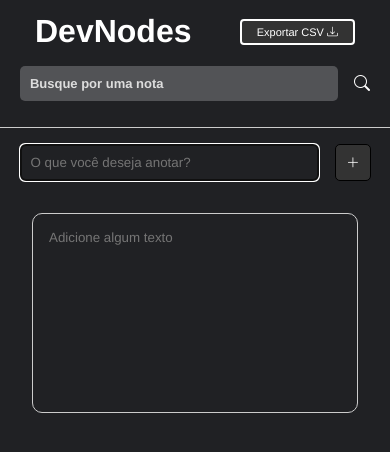
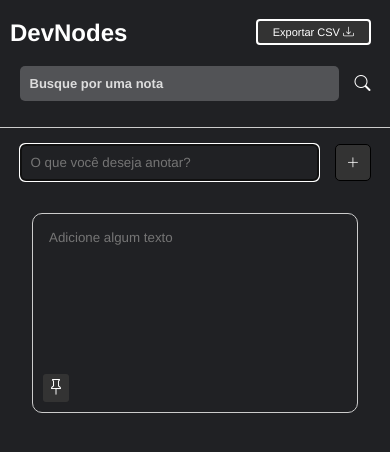
Before and after one commit to ELSON-341/DevNodes, a plain HTML site: page index.html in a window 390 px wide. Both pictures are taken after a click on the button 352 px from the left and 162 px from the top of the page. Drawn offline with nearby package versions, Linux system fonts and the light colour scheme.

Commit message:
fixed note

```diff
--- a/css/queries.css
+++ b/css/queries.css
@@ -1,5 +1,5 @@
 /* Mobile */
-@media(max-width: 680px) {
+@media(max-width: 780px) {
     header {
         height: 8rem;
         position: relative;
@@ -12,7 +12,7 @@
     }
 
     #search-container {
-        min-width: 89.8%;
+        min-width: 60%;
         position: absolute;
         bottom: 10px;
         margin: 1rem auto;
@@ -40,3 +40,27 @@
         grid-template-columns: repeat(auto-fill, 100%);
     }
 }
+
+@media(max-width: 400px) {
+    header {
+        padding: 0 5px;
+    }
+
+    header h1 {
+        font-size: 1.5rem;
+        position: absolute;
+        top: 15%;
+        left: 10px;
+    }
+
+    #search-container {
+        width: 90%;
+    }
+
+    #exports-notes {
+        font-size: 11px;
+        position: absolute;
+        top: 15%;
+        right: 19px;
+    }
+}
--- a/js/script.js
+++ b/js/script.js
@@ -5,10 +5,16 @@ const addNoteBtn = document.querySelector('.add-note')
 
 // funçãoes
 const showNotes = () => {
+    cleanNotes()
+
     getNotes().forEach((note) => {
         const noteElement = createNote(note.id, note.content, note.fixed)
         notesContainer.appendChild(noteElement)
     })
+}
+
+const cleanNotes = () => {
+    notesContainer.replaceChildren([])
 }
 
 const addNote = () => {
@@ -29,6 +35,7 @@ const addNote = () => {
     noteInput.value = ''
     noteInput.focus()
 }
+
 const createId = () => Math.floor(Math.random() * 5000)
 
 const createNote = (id, content, fixed) => {
@@ -41,7 +48,28 @@ const createNote = (id, content, fixed) => {
 
     Element.appendChild(textarea)
 
+    const pinIcon = document.createElement('i')
+    pinIcon.classList.add(...['bi', 'bi-pin'])
+    Element.appendChild(pinIcon)
+
+    // Elventos do elemento
+    Element.querySelector('.bi-pin').addEventListener('click', () => {
+        toggleFixdNote(id)
+    })
+
+    if(fixed) Element.classList.add('fixed')
+
     return Element
+}
+
+const toggleFixdNote = (id) => {
+    const notes = getNotes()
+
+    const targetNote = notes.filter((note) => note.id === id)[0]
+    targetNote.fixed = !targetNote.fixed
+    seveNotes(notes);
+
+    showNotes()
 }
 
 // Local storage
```
